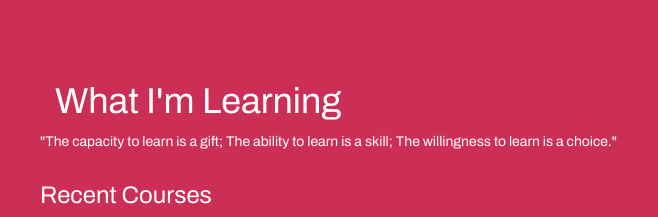
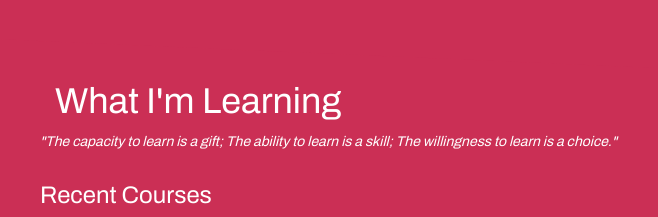
Before and after one commit to thewillwill/Portfolio, a plain HTML site: page index.html in a window 1280 px wide. Shown: the part 3020-3237 px from the top of the page, 30-688 px from the left. Drawn offline with nearby package versions, Linux system fonts and the light colour scheme; a web font is replaced by a local one.

Commit message:
added quote in learning section

```diff
--- a/index.html
+++ b/index.html
@@ -206,7 +206,7 @@
                         <h1 class="display-4">What I'm Learning</h1>
                         <div class="row">
                             <div class="col">
-                                <p>"The capacity to learn is a gift; The ability to learn is a skill; The willingness to learn is a choice."</p>
+                                <p><i>"The capacity to learn is a gift; The ability to learn is a skill; The willingness to learn is a choice."</i></p>
                             </div>
                         </div>
                         <div class="row">
```
